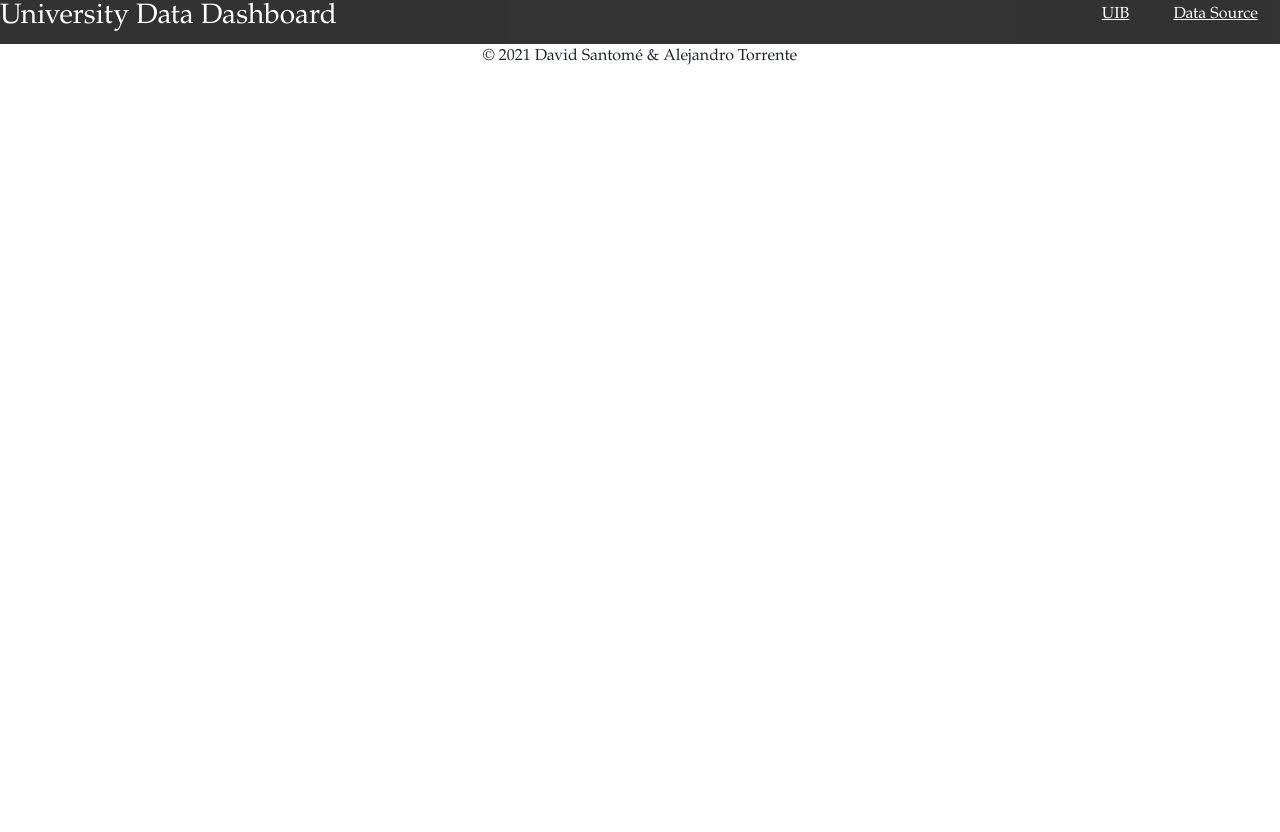
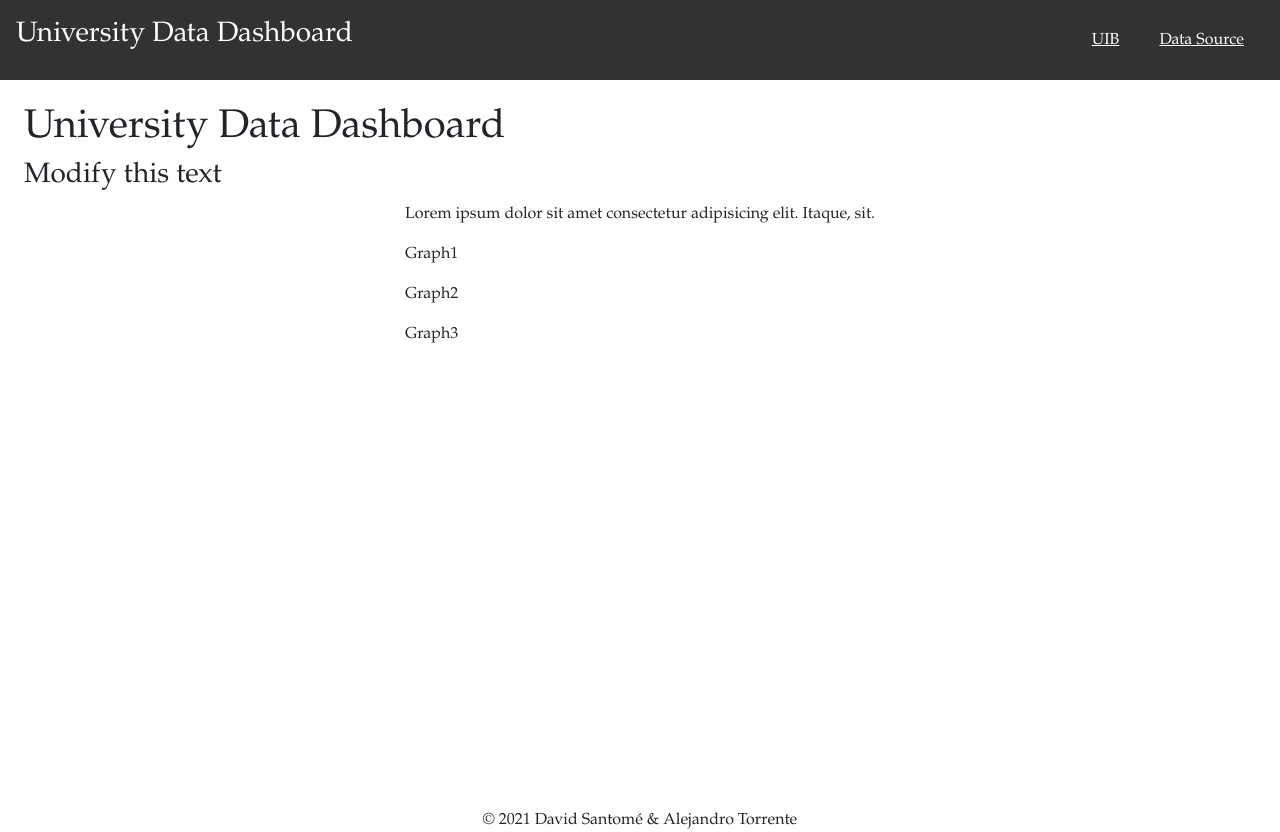
Before and after one commit to SGDavid2719/ADIIU-DATA_DASHBOARD, a PHP site: page / in a window 1280 px wide. Before the commit the page ends 65 px from the top, so only its background shows below. Run offline with PHP 8.4, Linux system fonts and the light colour scheme.

Commit message:
header, body, style

```diff
--- /dev/null
+++ b/Data-Dashboard/CSS/index.css
@@ -0,0 +1,5 @@
+#containerSection {
+  display: flex;
+  justify-content: center;
+  align-items: center;
+}
--- a/Data-Dashboard/CSS/main.css
+++ b/Data-Dashboard/CSS/main.css
@@ -7,31 +7,26 @@ body {
   opacity: 0.8;
 }
 
-#navigation-main {
+.navigation-main-class {
   display: flex;
+  height: 80px;
   align-items: center;
 }
 
-.navigation-main ul {
-  display: flex;
+.navigation-main-class ul {
   list-style: none;
 }
 
-.navigation-main ul li {
-  padding: 2px;
-}
-
-.navigation-main ul li a {
+.navigation-main-class ul li a {
   padding: 20px;
 }
 
-.navigation-main ul li a:hover {
+.navigation-main-class ul li a:hover {
   border-bottom: 2px solid #fff;
 }
 
-.navigation-main ul.navigation-menu {
+.navigation-main-class ul.navigation-menu {
   flex: 1;
-  margin-left: 20px;
 }
 
 a,
@@ -39,6 +34,10 @@ a,
   color: #ffffff;
 }
 
+#container {
+  min-height: 85vh;
+}
+
 .footer {
   text-align: center;
 }
--- a/Data-Dashboard/ELEMENTS/header.php
+++ b/Data-Dashboard/ELEMENTS/header.php
@@ -1,9 +1,9 @@
 <header>
     <div id="navigation-bar">
         <div class="navigation-elements">
-            <nav id="navigation-main" class="navigation-main">
+            <nav id="navigation-main" class="navigation-main-class p-3">
                 <h3>University Data Dashboard</h3>
-                <ul class="navigation-menu d-flex justify-content-end">
+                <ul class="navigation-menu mb-0 d-flex justify-content-end">
                     <li>
                         <a href='https://www.uib.eu'>UIB</a>
                     </li>
--- a/Data-Dashboard/index.php
+++ b/Data-Dashboard/index.php
@@ -1,12 +1,36 @@
 <?php
     include_once('ELEMENTS/head.php');
 ?>
+<link rel="stylesheet" type="text/css" href="CSS/index.css" />
 </head>
 <body>
 <?php
     include_once('ELEMENTS/header.php');
 ?>
-
+    <div id="container" class="m-4">
+        <header id="containerHeader">
+            <h1>University Data Dashboard</h1>
+            <h3>Modify this text</h3>
+        </header>
+        <section id="containerSection">
+            <article id="containerArticle">
+                <div id="containerArticleInfo">
+                    <p>Lorem ipsum dolor sit amet consectetur adipisicing elit. Itaque, sit.</p>
+                </div>
+                <div id="graphContainer">
+                    <div id="graph1">
+                        <p>Graph1</p>
+                    </div>
+                    <div id="graph2">
+                        <p>Graph2</p>
+                    </div>
+                    <div id="graph3">
+                        <p>Graph3</p>
+                    </div>
+                </div>
+            </article>
+        </section>
+    </div>
 <?php
     include_once('ELEMENTS/footer.php');
 ?>
```
Also changed, not shown: Data-Dashboard/SQL/peliculas.sql (added, +28 -0 lines).
